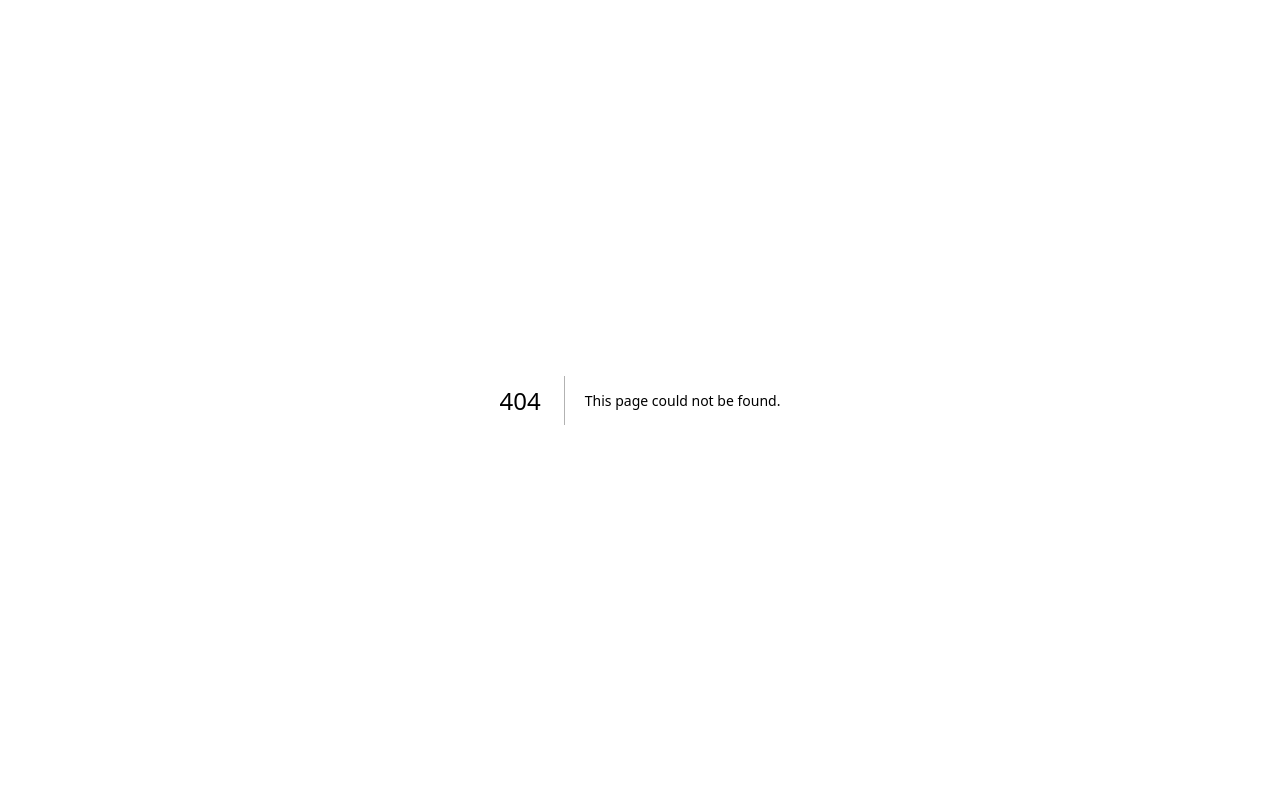
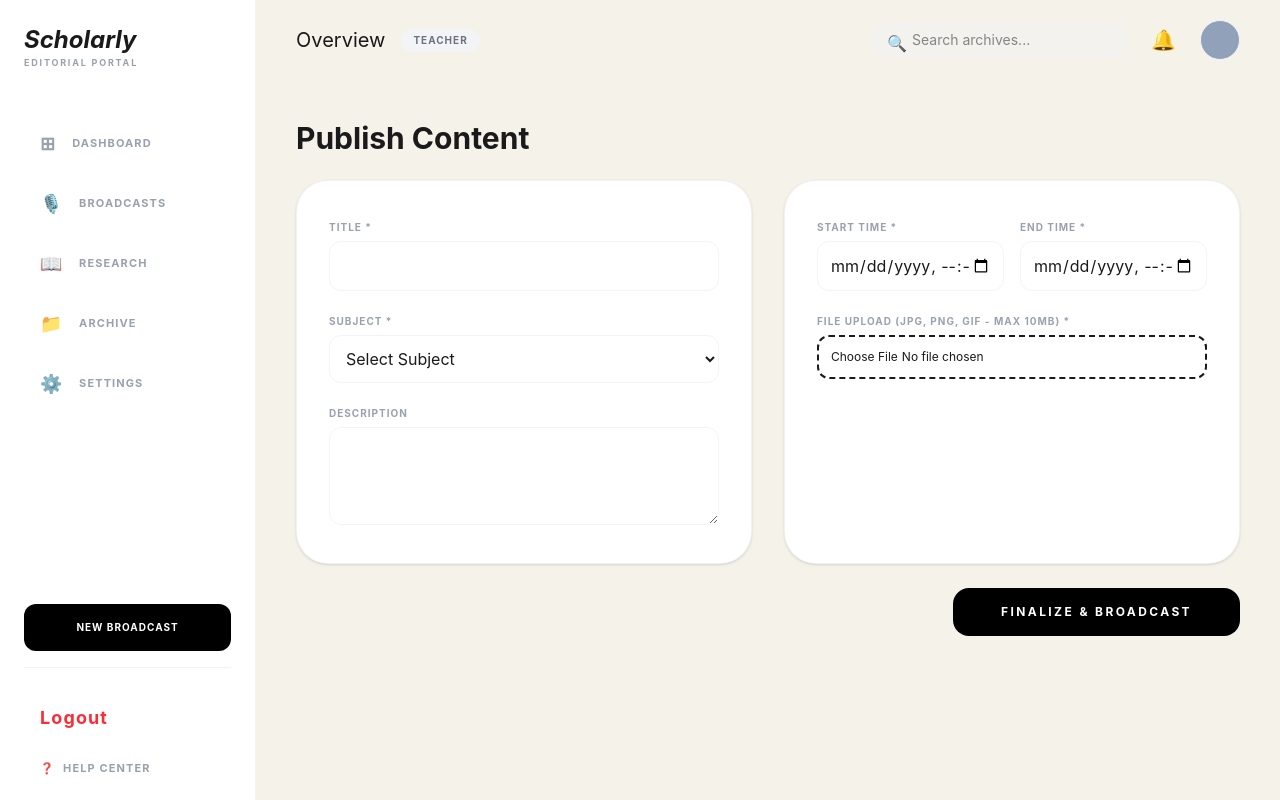
Before and after one commit to uasr208/scholarly, a Next.js app: page /teacher/upload in a window 1280 px wide. Before the commit this address had no page. Built offline with nearby package versions, Linux system fonts and the light colour scheme.

Commit message:
content upload page completed

```diff
--- a/package.json
+++ b/package.json
@@ -9,9 +9,13 @@
     "lint": "eslint"
   },
   "dependencies": {
+    "@hookform/resolvers": "^5.2.2",
+    "axios": "^1.16.0",
     "next": "16.2.4",
     "react": "19.2.4",
-    "react-dom": "19.2.4"
+    "react-dom": "19.2.4",
+    "react-hook-form": "^7.75.0",
+    "zod": "^4.4.3"
   },
   "devDependencies": {
     "@tailwindcss/postcss": "^4",
--- /dev/null
+++ b/src/app/teacher/upload/page.js
@@ -0,0 +1,162 @@
+"use client";
+import { useForm } from "react-hook-form";
+import { zodResolver } from "@hookform/resolvers/zod";
+import axios from "axios";
+import { uploadSchema } from "@/schema/upload";
+import DashboardLayout from "@/layouts/DashboardLayout";
+
+export default function UploadContent() {
+  const {
+    register,
+    handleSubmit,
+    formState: { errors, isSubmitting },
+  } = useForm({
+    resolver: zodResolver(uploadSchema),
+  });
+
+  const onFinalize = async (data) => {
+    try {
+      // 1. Create a FormData instance
+      const formData = new FormData();
+
+      // 2. Append all text fields
+      formData.append("title", data.title);
+      formData.append("subject", data.subject);
+      formData.append("description", data.description || "");
+      formData.append("startTime", data.startTime);
+      formData.append("endTime", data.endTime);
+      formData.append("rotationDuration", data.rotationDuration || 0);
+
+      // 3. Append the file (this is why we used .transform(list => list[0]) in Zod)
+      formData.append("file", data.file);
+
+      // 4. Send with Axios
+      const response = await axios.post("/api/content/upload", formData, {
+        headers: {
+          "Content-Type": "multipart/form-data",
+        },
+      });
+
+      console.log("Success:", response.data);
+      alert("Broadcast Finalized Successfully!");
+    } catch (err) {
+      console.error("Axios Error:", err);
+      alert(
+        err.response?.data?.message || "Something went wrong during upload.",
+      );
+    }
+  };
+
+  return (
+    <DashboardLayout role="TEACHER">
+      <form
+        onSubmit={handleSubmit(onFinalize)}
+        className="max-w-5xl mx-auto space-y-6"
+      >
+        <h1 className="font-serif text-3xl font-bold">Publish Content</h1>
+
+        <div className="grid grid-cols-1 lg:grid-cols-2 gap-8">
+          {/* Section 1: Basic Info */}
+          <div className="bg-white p-8 rounded-[32px] shadow-sm border border-black/5 space-y-4">
+            <div>
+              <label className="text-[10px] font-bold text-gray-400 uppercase tracking-widest">
+                Title *
+              </label>
+              <input
+                {...register("title")}
+                className={`w-full p-3 rounded-xl border mt-1 ${errors.title ? "border-red-500" : "border-gray-100"}`}
+              />
+              {errors.title && (
+                <p className="text-red-500 text-[10px] mt-1">
+                  {errors.title.message}
+                </p>
+              )}
+            </div>
+
+            <div>
+              <label className="text-[10px] font-bold text-gray-400 uppercase tracking-widest">
+                Subject *
+              </label>
+              <select
+                {...register("subject")}
+                className="w-full p-3 rounded-xl border border-gray-100 mt-1"
+              >
+                <option value="">Select Subject</option>
+                <option value="math">Mathematics</option>
+                <option value="science">Applied Sciences</option>
+              </select>
+            </div>
+
+            <div>
+              <label className="text-[10px] font-bold text-gray-400 uppercase tracking-widest">
+                Description
+              </label>
+              <textarea
+                {...register("description")}
+                rows="3"
+                className="w-full p-3 rounded-xl border border-gray-100 mt-1"
+              />
+            </div>
+          </div>
+
+          {/* Section 2: Timing & File */}
+          <div className="bg-white p-8 rounded-[32px] shadow-sm border border-black/5 space-y-4">
+            <div className="grid grid-cols-2 gap-4">
+              <div>
+                <label className="text-[10px] font-bold text-gray-400 uppercase tracking-widest">
+                  Start Time *
+                </label>
+                <input
+                  type="datetime-local"
+                  {...register("startTime")}
+                  className="w-full p-3 rounded-xl border border-gray-100 mt-1"
+                />
+              </div>
+              <div>
+                <label className="text-[10px] font-bold text-gray-400 uppercase tracking-widest">
+                  End Time *
+                </label>
+                <input
+                  type="datetime-local"
+                  {...register("endTime")}
+                  className="w-full p-3 rounded-xl border border-gray-100 mt-1"
+                />
+                {errors.endTime && (
+                  <p className="text-red-500 text-[10px] mt-1">
+                    {errors.endTime.message}
+                  </p>
+                )}
+              </div>
+            </div>
+
+            <div>
+              <label className="text-[10px] font-bold text-gray-400 uppercase tracking-widest">
+                File Upload (JPG, PNG, GIF - Max 10MB) *
+              </label>
+              <input
+                type="file"
+                {...register("file")}
+                className="w-full p-3 border-2 border-dashed rounded-xl mt-1 text-xs"
+              />
+              {errors.file && (
+                <p className="text-red-500 text-[10px] mt-1">
+                  {errors.file.message}
+                </p>
+              )}
+            </div>
+          </div>
+        </div>
+
+        <div className="flex justify-end">
+          <button
+            type="submit"
+            disabled={isSubmitting}
+            className="bg-black text-white px-12 py-4 rounded-2xl font-bold text-xs tracking-[0.2em] uppercase hover:bg-gray-800 disabled:opacity-50"
+          >
+            {isSubmitting ? "Uploading..." : "Finalize & Broadcast"}
+          </button>
+        </div>
+      </form>
+    </DashboardLayout>
+  );
+}
--- /dev/null
+++ b/src/schema/upload.js
@@ -0,0 +1,27 @@
+import { z } from "zod";
+
+const MAX_FILE_SIZE = 10 * 1024 * 1024; // 10MB limit
+const ACCEPTED_IMAGE_TYPES = ["image/jpeg", "image/png", "image/gif"]; // Requirements: JPG, PNG, GIF
+
+export const uploadSchema = z
+  .object({
+    title: z.string().min(1, "Title is required"), // Required field
+    subject: z.string().min(1, "Subject is required"), // Required field
+    description: z.string().optional(),
+    startTime: z.string().min(1, "Start time is required"), // Required field
+    endTime: z.string().min(1, "End time is required"), // Required field
+    rotationDuration: z.coerce.number().optional(),
+    file: z
+      .any()
+      .refine((files) => files?.length > 0, "File upload is required") // Required field
+      .transform((list) => list[0])
+      .refine((file) => file?.size <= MAX_FILE_SIZE, `Max size is 10MB`) // Size validation
+      .refine(
+        (file) => ACCEPTED_IMAGE_TYPES.includes(file?.type),
+        "Only JPG, PNG, or GIF are allowed", // Type validation
+      ),
+  })
+  .refine((data) => new Date(data.endTime) > new Date(data.startTime), {
+    message: "End time must be after start time", // Date validation
+    path: ["endTime"],
+  });
```
Also changed, not shown: 1 other file (tests, documents, lock files or other folders).
